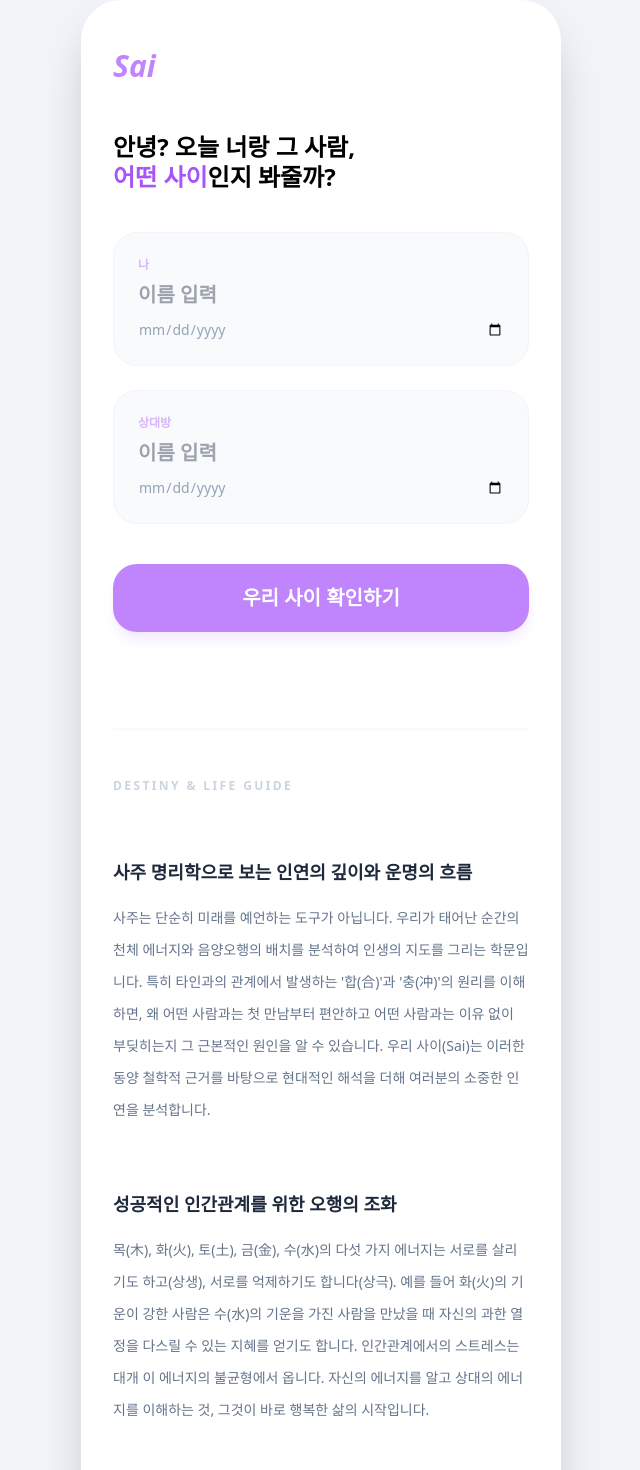
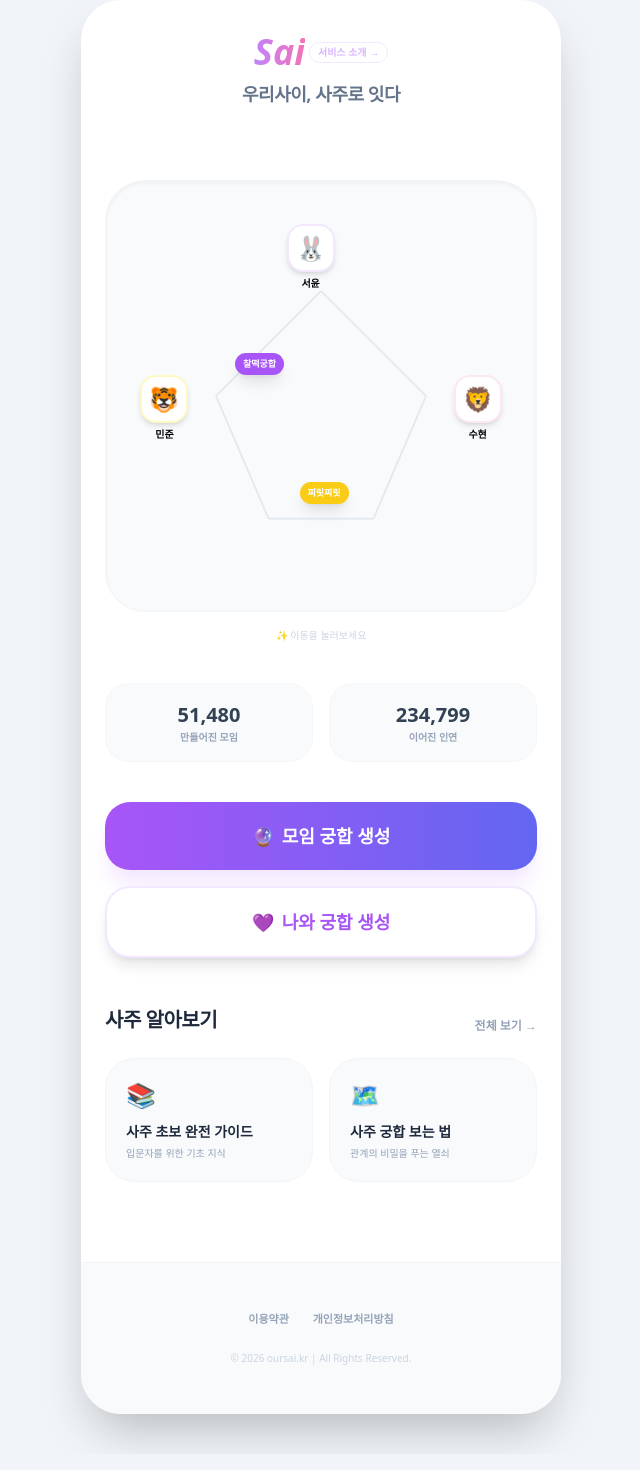
Before and after one commit to PLANB-John/oursai-web, a Next.js app: page / in a window 1280 px wide. Shown: the part 40-1510 px from the top of the page, without its empty margins (319-959 px from the left). Built offline with nearby package versions, Linux system fonts and the light colour scheme.

Commit message:
Update index.js

```diff
--- a/pages/index.js
+++ b/pages/index.js
@@ -1,122 +1,106 @@
-import React, { useState } from 'react';
+import React from 'react';
 import Head from 'next/head';
 
-const relationshipDB = {
-  L1: ["전생에 나라를 같이 구했나 봐. 너네는 떨어지면 무조건 손해야.", "와 진짜 소름 돋는다. 너네 거의 텔레파시 급인데?", "너네 사이는 찹쌀떡보다 더 쫀득해. 절대 안 떨어질 운명이니까 걱정 마.", "이 조합 완전 찬성! 너네끼리 있으면 안 될 일도 기적처럼 풀릴 거야.", "찰떡보다 쫀득하고 콩떡보다 고소해. 세상 사람들이 다 너네만 같아라!"],
-  L2: ["호흡이 아주 척척 맞는다. 같이 사업이라도 시작해 보는 게 어때?", "만나기만 하면 에너지가 풀 충전되지? 서로에게 긍정적인 자극을 주는 사이야.", "쿵 하면 짝 하고 나오는 게 예술이다. 시너지가 너무 좋아서 뭐든 같이 해봐!", "서로의 부족한 점을 딱딱 채워주는 퍼즐 조각 같아. 1+1이 100이 되는 조합!"],
-  L3: ["자극적이진 않은데 이상하게 편안해. 따뜻한 보리차 같은 관계지.", "서로의 사생활을 존중하면서도 필요할 때 곁에 있어 주는 담백한 사이네.", "잔잔한 파도 같은 관계네. 꾸준하게 오래갈 인연이니까 조급해하지 마.", "심심해 보여도 이런 게 진짜 오래간다. 적당한 거리감이 오히려 무기야."],
-  L4: ["좋아하니까 싸우는 거 맞지? 한쪽이 지면 다른 쪽이 이겨야 직성이 풀리는네.", "말 한마디가 가시처럼 돋아날 때가 있어. 서로의 선을 넘지 않게 조심!", "야 적당히 좀 싸워라. 좋아하니까 자꾸 시비 거는 거 다 보여.", "한 번씩 킹받는 포인트가 꼭 있네. 오늘은 입조심 좀 하는 게 좋겠어."],
-  L5: ["오늘은 일단 각자 집에 있자. 만나면 왠지 기운만 빠질 확률이 높아.", "물과 기름 같은 사이네. 섞이려 노력할수록 스트레스만 받을 수 있어.", "기 싸움이 장난 아닌데? 서로 자존심 세우다가 소중한 인연 놓치지 마.", "만나면 기가 아득해지는 기분이 들 거야. 오늘은 톡으로만 대화하자."]
-};
-
-const levels = [
-  { id: 'L1', name: "찰떡콩떡", icon: "💜" },
-  { id: 'L2', name: "쿵짝쿵짝", icon: "✨" },
-  { id: 'L3', name: "도란도란", icon: "☁️" },
-  { id: 'L4', name: "티격태격", icon: "⚠️" },
-  { id: 'L5', name: "어질어질", icon: "🌀" }
-];
-
-export default function SaiProject() {
-  const [step, setStep] = useState('input');
-  const [finalResult, setFinalResult] = useState(null);
-
-  const startAnalysis = () => {
-    setStep('loading');
-    setTimeout(() => {
-      const randomLevel = levels[Math.floor(Math.random() * levels.length)];
-      const msgs = relationshipDB[randomLevel.id];
-      const randomMsg = msgs[Math.floor(Math.random() * msgs.length)];
-      setFinalResult({ ...randomLevel, msg: randomMsg });
-      setStep('result');
-    }, 2500);
-  };
-
+export default function EeumStyleMain() {
   return (
     <div className="min-h-screen bg-slate-100 flex justify-center items-start sm:py-10">
       <Head>
-        <title>우리사이 (oursai.kr) - 너랑 나 무슨 사이?</title>
-        <meta name="description" content="이름과 생년월일로 풀어보는 찰진 관계 분석 서비스" />
+        <title>우리사이 (oursai.kr) | 사주로 잇다</title>
       </Head>
 
-      <div className="w-full max-w-[480px] min-h-screen sm:min-h-[850px] bg-white shadow-2xl flex flex-col relative overflow-hidden sm:rounded-[40px]">
-        <main className="flex-1 px-8 py-12">
-          <h1 className="text-3xl font-black text-purple-400 italic mb-12">Sai</h1>
+      <div className="w-full max-w-[480px] min-h-screen bg-white shadow-2xl flex flex-col relative overflow-hidden sm:rounded-[40px] font-sans">
 
-          {step === 'input' && (
-            <div className="animate-in fade-in slide-in-from-bottom-4 duration-700">
-              <h2 className="text-2xl font-bold mb-10 leading-tight">안녕? 오늘 너랑 그 사람,<br/><span className="text-purple-500">어떤 사이</span>인지 봐줄까?</h2>
-              <div className="space-y-6 mb-10">
-                <div className="bg-slate-50 p-6 rounded-3xl border border-slate-100">
-                  <p className="text-xs font-bold text-purple-300 mb-2">나</p>
-                  <input type="text" placeholder="이름 입력" className="w-full bg-transparent text-xl font-bold outline-none mb-2" />
-                  <input type="date" className="w-full bg-transparent text-sm text-slate-400 outline-none" />
-                </div>
-                <div className="bg-slate-50 p-6 rounded-3xl border border-slate-100">
-                  <p className="text-xs font-bold text-purple-300 mb-2">상대방</p>
-                  <input type="text" placeholder="이름 입력" className="w-full bg-transparent text-xl font-bold outline-none mb-2" />
-                  <input type="date" className="w-full bg-transparent text-sm text-slate-400 outline-none" />
-                </div>
-              </div>
-              <button onClick={startAnalysis} className="w-full py-5 bg-purple-400 text-white rounded-3xl text-xl font-bold shadow-lg shadow-purple-100 active:scale-95 transition-all">우리 사이 확인하기</button>
+        {/* --- 상단 헤더 --- */}
+        <header className="px-6 py-8 text-center">
+          <div className="flex justify-center items-center gap-1 mb-2">
+            <h1 className="text-4xl font-black text-transparent bg-clip-text bg-gradient-to-r from-purple-400 to-pink-400 italic">Sai</h1>
+            <span className="text-[10px] text-purple-300 font-bold border border-purple-100 px-2 py-0.5 rounded-full">서비스 소개 →</span>
+          </div>
+          <p className="text-slate-500 font-bold text-lg tracking-tight">우리사이, 사주로 잇다</p>
+        </header>
+
+        {/* --- 중앙 인연 네트워크 (이음 핵심 비주얼) --- */}
+        <section className="px-6 relative py-10">
+          <div className="aspect-square bg-slate-50 rounded-[40px] border border-slate-100 relative flex items-center justify-center overflow-hidden shadow-inner">
+            {/* 인연 연결선 (SVG) */}
+            <svg className="absolute inset-0 w-full h-full p-10" viewBox="0 0 100 100">
+              <line x1="50" y1="20" x2="20" y2="50" stroke="#E2E8F0" strokeWidth="0.5" />
+              <line x1="50" y1="20" x2="80" y2="50" stroke="#E2E8F0" strokeWidth="0.5" />
+              <line x1="20" y1="50" x2="35" y2="85" stroke="#E2E8F0" strokeWidth="0.5" />
+              <line x1="80" y1="50" x2="65" y2="85" stroke="#E2E8F0" strokeWidth="0.5" />
+              <line x1="35" y1="85" x2="65" y2="85" stroke="#E2E8F0" strokeWidth="0.5" />
+            </svg>
+
+            {/* 아바타 노드들 (예시) */}
+            <div className="absolute top-[10%] left-[42%] flex flex-col items-center">
+              <div className="w-12 h-12 bg-white rounded-2xl shadow-md border-2 border-purple-100 flex items-center justify-center text-2xl">🐰</div>
+              <span className="text-[10px] font-bold mt-1">서윤</span>
             </div>
-          )}
+            <div className="absolute top-[45%] left-[8%] flex flex-col items-center">
+              <div className="w-12 h-12 bg-white rounded-2xl shadow-md border-2 border-yellow-100 flex items-center justify-center text-2xl">🐯</div>
+              <span className="text-[10px] font-bold mt-1">민준</span>
+            </div>
+            <div className="absolute top-[45%] right-[8%] flex flex-col items-center">
+              <div className="w-12 h-12 bg-white rounded-2xl shadow-md border-2 border-pink-100 flex items-center justify-center text-2xl">🦁</div>
+              <span className="text-[10px] font-bold mt-1">수현</span>
+            </div>
 
-          {step === 'loading' && (
-            <div className="flex flex-col items-center justify-center py-24 animate-pulse">
-              <div className="text-7xl mb-8">🔮</div>
-              <h2 className="text-xl font-bold text-center leading-relaxed text-slate-700">두 사람의 기운을<br/>정밀하게 섞는 중...</h2>
+            {/* 중간 뱃지 (이음 스타일) */}
+            <div className="absolute top-[40%] left-[30%] bg-purple-500 text-white text-[9px] px-2 py-1 rounded-full font-bold shadow-lg">찰떡궁합</div>
+            <div className="absolute bottom-[25%] left-[45%] bg-yellow-400 text-white text-[9px] px-2 py-1 rounded-full font-bold shadow-lg">찌릿찌릿</div>
+          </div>
+          <p className="text-center text-[10px] text-slate-300 mt-4 font-medium">✨ 이동을 눌러보세요</p>
+        </section>
+
+        {/* --- 통계 섹션 --- */}
+        <section className="px-6 flex gap-4 mb-10">
+          <div className="flex-1 bg-slate-50 p-4 rounded-3xl text-center border border-slate-100/50">
+            <p className="text-[20px] font-black text-slate-700">51,480</p>
+            <p className="text-[10px] text-slate-400 font-bold">만들어진 모임</p>
+          </div>
+          <div className="flex-1 bg-slate-50 p-4 rounded-3xl text-center border border-slate-100/50">
+            <p className="text-[20px] font-black text-slate-700">234,799</p>
+            <p className="text-[10px] text-slate-400 font-bold">이어진 인연</p>
+          </div>
+        </section>
+
+        {/* --- 핵심 액션 버튼 (CTA) --- */}
+        <section className="px-6 space-y-4 mb-12">
+          <button className="w-full py-5 bg-gradient-to-r from-purple-500 to-indigo-500 text-white rounded-[25px] text-lg font-black shadow-xl shadow-purple-100 active:scale-95 transition-all flex items-center justify-center gap-2">
+            <span>🔮</span> 모임 궁합 생성
+          </button>
+          <button className="w-full py-5 bg-white border-2 border-purple-100 text-purple-500 rounded-[25px] text-lg font-black shadow-lg active:scale-95 transition-all flex items-center justify-center gap-2">
+            <span>💜</span> 나와 궁합 생성
+          </button>
+        </section>
+
+        {/* --- 사주 가이드 카드 --- */}
+        <section className="px-6 pb-20">
+          <div className="flex justify-between items-end mb-6">
+            <h3 className="text-xl font-bold text-slate-800 tracking-tight">사주 알아보기</h3>
+            <span className="text-xs text-slate-400 font-bold">전체 보기 →</span>
+          </div>
+          <div className="grid grid-cols-2 gap-4">
+            <div className="bg-slate-50 p-5 rounded-[30px] border border-slate-100">
+              <div className="text-2xl mb-3">📚</div>
+              <p className="font-bold text-sm text-slate-800 mb-1 leading-tight">사주 초보 완전 가이드</p>
+              <p className="text-[10px] text-slate-400 leading-relaxed">입문자를 위한 기초 지식</p>
             </div>
-          )}
+            <div className="bg-slate-50 p-5 rounded-[30px] border border-slate-100">
+              <div className="text-2xl mb-3">🗺️</div>
+              <p className="font-bold text-sm text-slate-800 mb-1 leading-tight">사주 궁합 보는 법</p>
+              <p className="text-[10px] text-slate-400 leading-relaxed">관계의 비밀을 푸는 열쇠</p>
+            </div>
+          </div>
+        </section>
 
-          {step === 'result' && finalResult && (
-            <div className="animate-in zoom-in duration-500 text-center py-10">
-              <span className="text-7xl mb-6 block">{finalResult.icon}</span>
-              <h2 className="text-4xl font-black text-slate-800 mb-6">{finalResult.name}</h2>
-              <p className="text-xl leading-relaxed text-slate-600 whitespace-pre-wrap font-medium mb-12">{finalResult.msg}</p>
-              <button onClick={() => setStep('input')} className="text-slate-400 underline decoration-slate-200 underline-offset-4">다시 하기</button>
-            </div>
-          )}
-
-          {/* --- 애드센스용 고품질 장문 칼럼 섹션 --- */}
-          <section className="mt-24 pt-12 border-t-2 border-slate-50 space-y-16 pb-20">
-            <h3 className="text-xs font-bold text-slate-300 mb-8 uppercase tracking-[0.2em]">Destiny & Life Guide</h3>
-
-            <article>
-              <h4 className="text-lg font-bold text-slate-800 mb-4">사주 명리학으로 보는 인연의 깊이와 운명의 흐름</h4>
-              <p className="text-slate-500 leading-8 text-sm">
-                사주는 단순히 미래를 예언하는 도구가 아닙니다. 우리가 태어난 순간의 천체 에너지와 음양오행의 배치를 분석하여 인생의 지도를 그리는 학문입니다.
-                특히 타인과의 관계에서 발생하는 '합(合)'과 '충(冲)'의 원리를 이해하면, 왜 어떤 사람과는 첫 만남부터 편안하고 어떤 사람과는 이유 없이 부딪히는지 그 근본적인 원인을 알 수 있습니다.
-                우리 사이(Sai)는 이러한 동양 철학적 근거를 바탕으로 현대적인 해석을 더해 여러분의 소중한 인연을 분석합니다.
-              </p>
-            </article>
-
-            <article>
-              <h4 className="text-lg font-bold text-slate-800 mb-4">성공적인 인간관계를 위한 오행의 조화</h4>
-              <p className="text-slate-500 leading-8 text-sm">
-                목(木), 화(火), 토(土), 금(金), 수(水)의 다섯 가지 에너지는 서로를 살리기도 하고(상생), 서로를 억제하기도 합니다(상극).
-                예를 들어 화(火)의 기운이 강한 사람은 수(水)의 기운을 가진 사람을 만났을 때 자신의 과한 열정을 다스릴 수 있는 지혜를 얻기도 합니다.
-                인간관계에서의 스트레스는 대개 이 에너지의 불균형에서 옵니다. 자신의 에너지를 알고 상대의 에너지를 이해하는 것, 그것이 바로 행복한 삶의 시작입니다.
-              </p>
-            </article>
-
-            <article>
-              <h4 className="text-lg font-bold text-slate-800 mb-4">부의 흐름을 바꾸는 운의 관리법</h4>
-              <p className="text-slate-500 leading-8 text-sm">
-                재물운은 단순히 하늘에서 떨어지는 것이 아닙니다. 명리학에서 재성은 내가 통제하고 다스리는 기운을 의미합니다.
-                운이 들어오는 시기(용신운)에는 주변 정리를 청결히 하고, 긍정적인 언어를 사용하는 것이 중요합니다.
-                특히 나쁜 운의 시기를 지혜롭게 넘기는 법은 인내와 수양에 있습니다. 우리 사이에서 제공하는 힌트를 통해 오늘 당신의 운 흐름을 점검해 보세요.
-              </p>
-            </article>
-          </section>
-        </main>
-
-        <footer className="p-8 bg-slate-50/50 text-center space-y-4">
-          <div className="flex justify-center gap-6 text-[11px] text-slate-400 font-bold">
-            <a href="/privacy" className="hover:text-purple-400 transition-colors">개인정보처리방침</a>
-            <a href="/terms" className="hover:text-purple-400 transition-colors">이용약관</a>
+        {/* --- 하단 정보 및 푸터 --- */}
+        <footer className="px-6 py-12 bg-slate-50 border-t border-slate-100 text-center">
+          <div className="flex justify-center gap-6 text-[11px] text-slate-400 font-bold mb-6">
+            <a href="/terms">이용약관</a>
+            <a href="/privacy">개인정보처리방침</a>
           </div>
-          <p className="text-[10px] text-slate-300">© 2026 oursai.kr | Designed for your destiny</p>
+          <p className="text-[10px] text-slate-300 font-medium">© 2026 oursai.kr | All Rights Reserved.</p>
         </footer>
       </div>
     </div>
```
